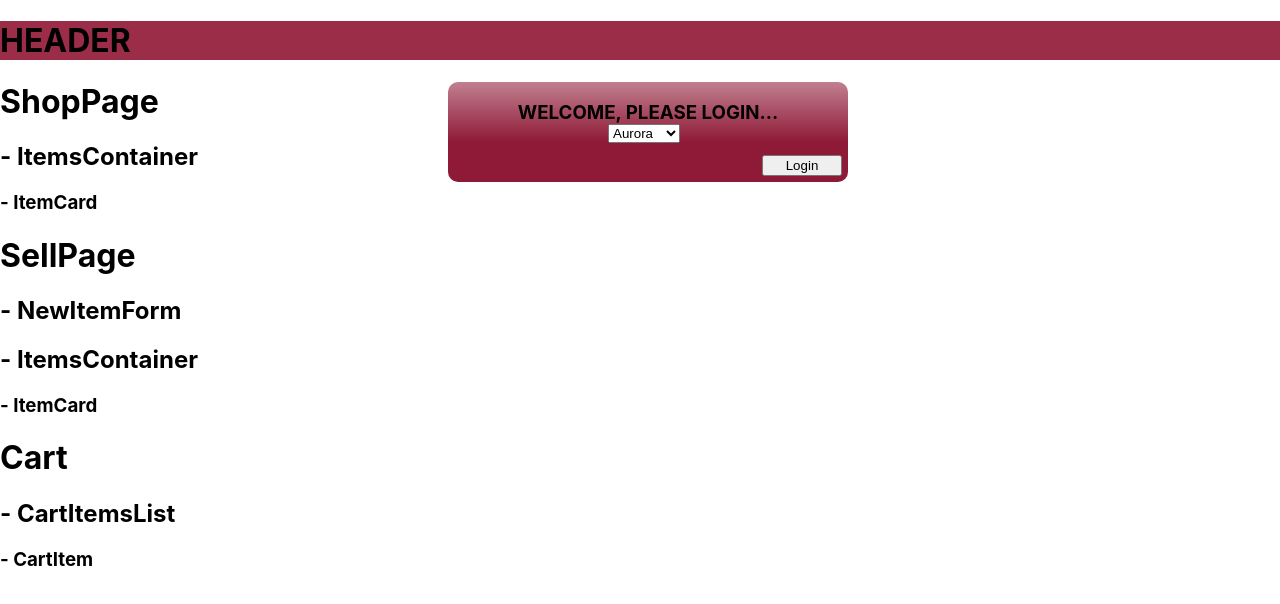
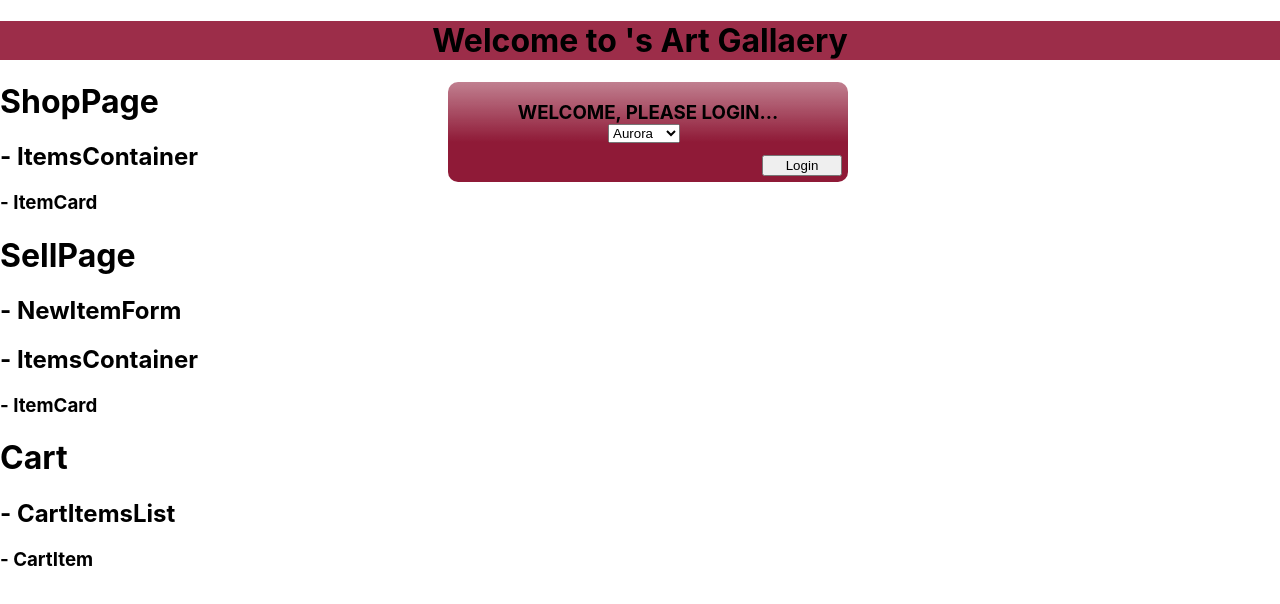
Before and after one commit to Joe-Orekhov/Earth-Gallery, a React (Create React App) app: page / in a window 1280 px wide. Shown: the top 604 px of the page. Built offline with nearby package versions, Linux system fonts and the light colour scheme; data requests are answered from the project's data file.

Commit message:
Header+Username

```diff
--- a/src/App.css
+++ b/src/App.css
@@ -37,8 +37,12 @@
   }
 }
 
-.header{
+#header{
+  position: sticky;
+  top:0;
   background-color: #9c2d49;
+  text-align: center;
+
 }
 
 #loginFormBox{
--- a/src/App.js
+++ b/src/App.js
@@ -12,7 +12,7 @@ function App() {
 
   const [ usernames, setUsernames ] = useState([])
 
-  const [ selectUser, setSelectUser ] = useState({})
+  const [ selectUser, setSelectUser ] = useState('')
 
   useEffect(()=>{
     fetch("http://localhost:3000/users")
@@ -24,10 +24,11 @@ function App() {
     setSelectUser(user)
   }
 
+
   return (
     <div>
 
-      <Header />
+      <Header selectUser={selectUser}/>
       <LoginPage usernames={usernames} handleUser={handleUser}/>
       <ShopPage />
       <SellPage />
--- a/src/components/Header.js
+++ b/src/components/Header.js
@@ -1,9 +1,10 @@
 import react from "react"
 
-function Header(){
+  function Header({ selectUser }){
+  console.log(selectUser.toString())
   return(
-    <div className="header">
-      <h1>HEADER</h1>
+    <div id="header">
+        <h1>{`Welcome to ${selectUser.toString()}'s Art Gallaery`}</h1>
     </div>
 
   )
```
